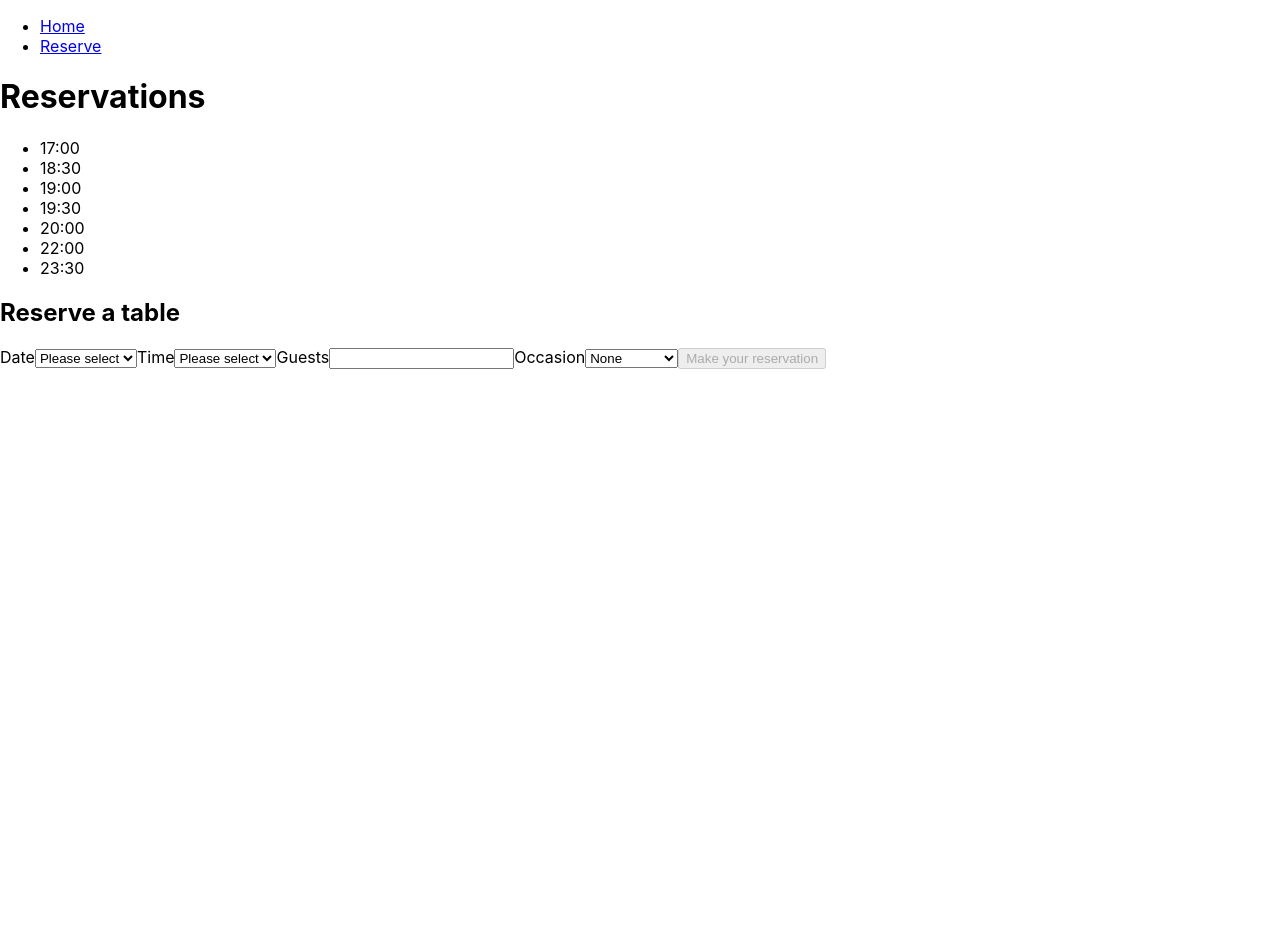
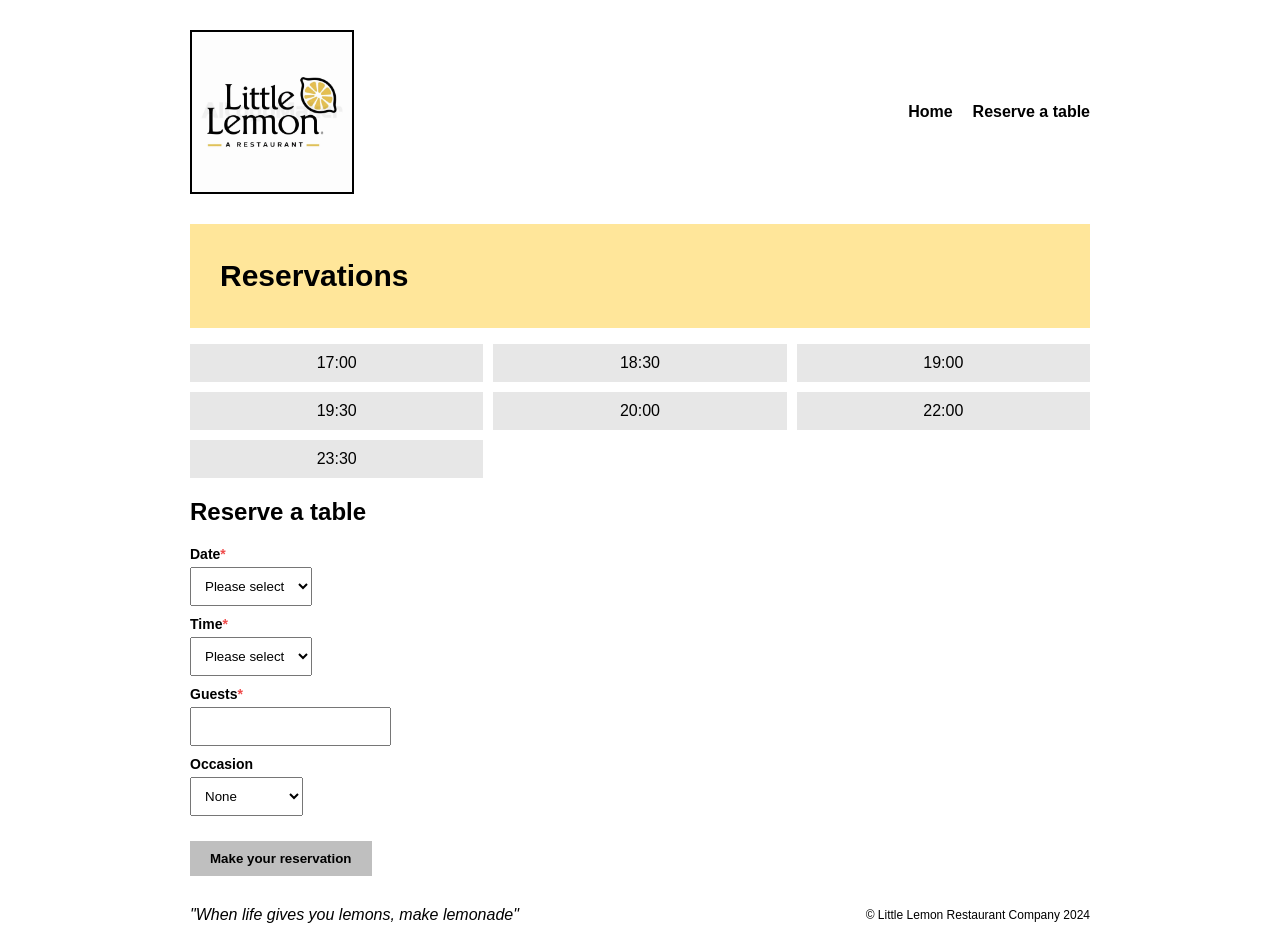
Before and after one commit to adampacker/little-lemon, a React (Create React App) app: page /reservation in a window 1280 px wide. Shown: the top 951 px of the page. Before the commit the page ends 800 px from the top, so only its background shows below. Built offline with nearby package versions, Linux system fonts and the light colour scheme.

Commit message:
adding styles for homepage and reserve page

```diff
--- a/public/index.html
+++ b/public/index.html
@@ -24,7 +24,7 @@
       work correctly both with client-side routing and a non-root public URL.
       Learn how to configure a non-root public URL by running `npm run build`.
     -->
-    <title>Little Lemon</title>
+    <title>Little Lemon Restaurant</title>
     <script src="https://raw.githubusercontent.com/courseraap/capstone/main/api.js"></script>
   </head>
   <body>
--- a/src/App.css
+++ b/src/App.css
@@ -1,38 +1,146 @@
-.App {
+html,
+body {
+  font-family: sans-serif;
+}
+
+.container {
+  max-width: 900px;
+  padding: 0 30px;
+  margin: 0 auto;
+}
+
+header {
+  display: flex;
+  align-items: center;
+  justify-content: space-between;
+  padding: 30px 0;
+}
+
+.logo {
+  max-width: 160px;
+  border: 2px solid black;
+}
+
+.menu {
+  list-style: none;
+  padding: 0;
+  display: flex;
+  gap: 20px;
+}
+
+.menu-item {
+  display: inline-block;
+}
+
+.menu-item > a {
+  text-decoration: none;
+  color: black;
+  font-weight: 600;
+  padding: 5px 0;
+}
+
+.menu-item > a:hover {
+  border-bottom: 5px solid #e4bf51;
+  color: black;
+  font-weight: 600;
+}
+
+.banner {
+  background: #ffe69a;
+  padding: 75px 0;
   text-align: center;
 }
 
-.App-logo {
-  height: 40vmin;
-  pointer-events: none;
+.banner-title {
+  font-size: 36px;
 }
 
-@media (prefers-reduced-motion: no-preference) {
-  .App-logo {
-    animation: App-logo-spin infinite 20s linear;
-  }
+.banner-call-to-action {
+  text-decoration: none;
+  background-color: #e4bf51;
+  padding: 10px 20px;
+  color: black;
+  font-weight: 600;
+  transition: background-color 0.2s ease-in-out;
 }
 
-.App-header {
-  background-color: #282c34;
-  min-height: 100vh;
-  display: flex;
-  flex-direction: column;
-  align-items: center;
-  justify-content: center;
-  font-size: calc(10px + 2vmin);
-  color: white;
+.banner-call-to-action:hover {
+  background-color: #c0a142;
 }
 
-.App-link {
-  color: #61dafb;
+footer {
+  display: flex;
+  align-items: center;
+  justify-content: space-between;
+  padding: 30px 0;
 }
 
-@keyframes App-logo-spin {
-  from {
-    transform: rotate(0deg);
-  }
-  to {
-    transform: rotate(360deg);
-  }
+.copyright {
+  font-size: 12px;
 }
+
+.page-header {
+  background-color: #ffe69a;
+  padding: 10px 30px;
+}
+
+.page-header > h1 {
+  font-size: 30px;
+}
+
+.timeslots {
+  list-style: none;
+  padding: 0;
+  display: grid;
+  grid-template-columns: 1fr 1fr 1fr;
+  gap: 10px;
+}
+
+.slot {
+  background-color: #e7e7e7;
+  padding: 10px 15px;
+  text-align: center;
+}
+
+label {
+  display: block;
+  font-size: 14px;
+  font-weight: 600;
+  margin-bottom: 5px;
+}
+
+label.required::after {
+  content: "*";
+  color: #ef4b4b;
+}
+
+input,
+select {
+  display: block;
+  margin-bottom: 10px;
+  padding: 10px;
+}
+
+.error {
+  color: #ef4b4b;
+  margin-bottom: 10px;
+}
+
+button#submit {
+  margin-top: 15px;
+  background-color: #e4bf51;
+  padding: 10px 20px;
+  color: black;
+  font-weight: 600;
+  transition: background-color 0.2s ease-in-out;
+  border: none;
+}
+
+button#submit:hover:not(:disabled) {
+  cursor: pointer;
+  background-color: #c0a142;
+}
+
+button#submit:disabled {
+  background-color: #bfbfbf;
+}
--- a/src/App.js
+++ b/src/App.js
@@ -4,18 +4,24 @@ import { Routes, Route, Link } from "react-router";
 import HomePage from "./components/pages/HomePage";
 import BookingPage from "./components/pages/BookingPage";
 import ConfirmedBookingPage from "./components/pages/ConfirmedBookingPage";
+import LittleLemonRestaurant from "./images/little-lemon-restaurant.png";
 
 function App() {
   return (
-    <>
+    <div className="container">
       <header>
-        <nav>
-          <ul>
-            <li>
+        <img
+          className="logo"
+          src={LittleLemonRestaurant}
+          alt="Little Lemon Restaurant"
+        />
+        <nav class="main-navigation">
+          <ul className="menu">
+            <li className="menu-item">
               <Link to="/">Home</Link>
             </li>
-            <li>
-              <Link to="/reservation">Reserve</Link>
+            <li className="menu-item">
+              <Link to="/reservation">Reserve a table</Link>
             </li>
           </ul>
         </nav>
@@ -24,11 +30,21 @@ function App() {
         <Routes>
           <Route index element={<HomePage />} />
           <Route path="reservation" element={<BookingPage />} />
-          <Route path="reservation/confirmed" element={<ConfirmedBookingPage />} />
+          <Route
+            path="reservation/confirmed"
+            element={<ConfirmedBookingPage />}
+          />
         </Routes>
       </main>
-      <footer></footer>
-    </>
+      <footer>
+        <span className="quote">
+          <em>"When life gives you lemons, make lemonade"</em>
+        </span>
+        <span className="copyright">
+          &copy; Little Lemon Restaurant Company 2024
+        </span>
+      </footer>
+    </div>
   );
 }
 
--- a/src/components/BookingSlot.js
+++ b/src/components/BookingSlot.js
@@ -1,5 +1,5 @@
 import React from "react";
 
 export default function BookingSlot({ time }) {
-  return <li>{time}</li>;
+  return <li className="slot">{time}</li>;
 }
--- a/src/components/forms/BookingForm.js
+++ b/src/components/forms/BookingForm.js
@@ -49,7 +49,7 @@ export default function BookingForm({
           isValid,
         }) => (
           <form onSubmit={submitForm}>
-            <label htmlFor="date">Date</label>
+            <label className="required" htmlFor="date">Date</label>
             <select
               id="date"
               name="date"
@@ -71,9 +71,9 @@ export default function BookingForm({
                 </option>
               ))}
             </select>
-            {errors.date && touched.date && errors.date}
+            <div class="error" data-testid="date-error">{errors.date && touched.date && errors.date}</div>
 
-            <label htmlFor="time">Time</label>
+            <label className="required" htmlFor="time">Time</label>
             <select
               id="time"
               name="time"
@@ -92,9 +92,9 @@ export default function BookingForm({
                 </option>
               ))}
             </select>
-            {errors.time && touched.time && errors.time}
+            <div class="error" data-testid="time-error">{errors.time && touched.time && errors.time}</div>
 
-            <label htmlFor="guests">Guests</label>
+            <label className="required" htmlFor="guests">Guests</label>
             <input
               id="guests"
               type="number"
@@ -106,7 +106,7 @@ export default function BookingForm({
               required={true}
               data-testid="guests"
             />
-            <span data-testid="guests-error">{errors.guests && touched.guests && errors.guests}</span>
+            <div class="error" data-testid="guests-error">{errors.guests && touched.guests && errors.guests}</div>
 
             <label htmlFor="occasion">Occasion</label>
             <select
@@ -120,7 +120,7 @@ export default function BookingForm({
               <option value="birthday">Birthday</option>
               <option value="anniversary">Anniversary</option>
             </select>
-            {errors.occasion && touched.occasion && errors.occasion}
+            <div class="error" data-testid="occasion-error">{errors.occasion && touched.occasion && errors.occasion}</div>
 
             <button
               id="submit"
--- a/src/components/pages/BookingPage.js
+++ b/src/components/pages/BookingPage.js
@@ -27,19 +27,28 @@ export default function BookingPage() {
     const response = submitAPI(values);
 
     if (response === true) {
-      navigate(`/reservation/confirmed?date=${values.date}&time=${values.time}`);
+      navigate(
+        `/reservation/confirmed?date=${values.date}&time=${values.time}`
+      );
     }
   }
 
   return (
     <>
-      <h1>Reservations</h1>
-      <ul aria-label="Available times" data-testid="times">
+      <section className="page-header">
+        <h1>Reservations</h1>
+      </section>
+      <ul className="timeslots" aria-label="Available times" data-testid="times">
         {times.map((time) => (
           <BookingSlot key={time} time={time} />
         ))}
       </ul>
-      <BookingForm dates={dates} times={times} dispatch={dispatch} onSubmit={submitForm} />
+      <BookingForm
+        dates={dates}
+        times={times}
+        dispatch={dispatch}
+        onSubmit={submitForm}
+      />
     </>
   );
 }
--- a/src/components/pages/HomePage.js
+++ b/src/components/pages/HomePage.js
@@ -1,9 +1,11 @@
 import React from "react";
+import { Link } from "react-router";
 
 export default function HomePage() {
   return (
-    <>
-      <h1>Home</h1>
-    </>
+    <section class="banner">
+      <h1 className="banner-title">Welcome to Little Lemon Resturant</h1>
+      <Link to="reservation" className="banner-call-to-action">Reserve a table</Link>
+    </section>
   );
 }
```
Also changed, not shown: src/images/little-lemon-restaurant.png (added).
